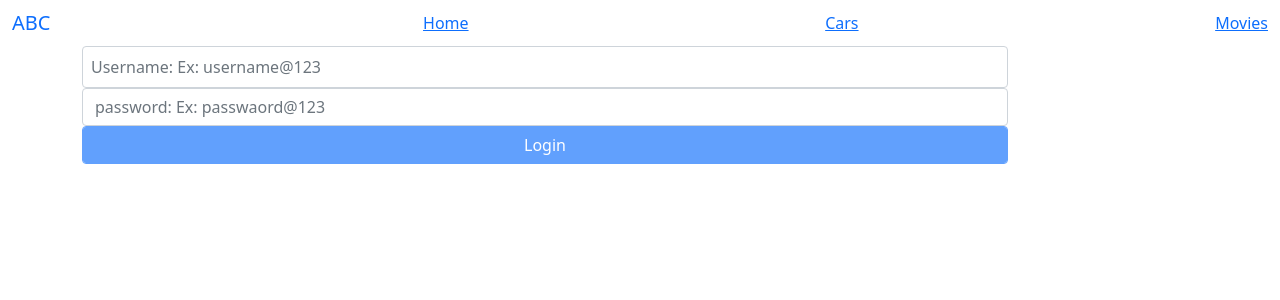
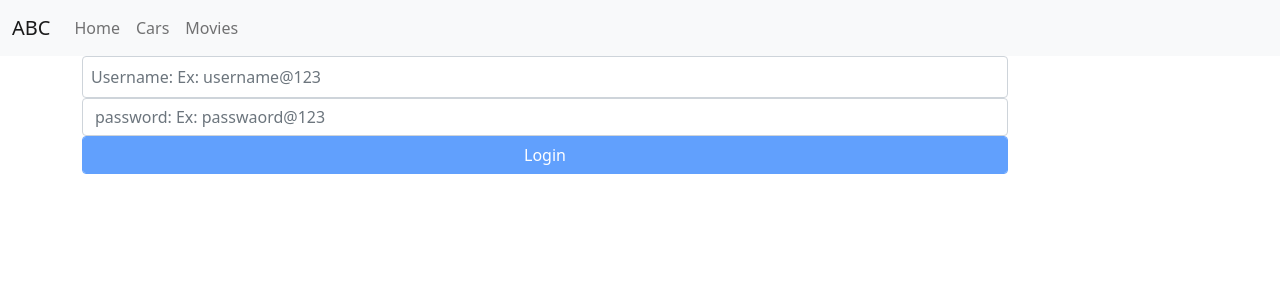
Before and after one commit to Anjan-Gowda/navbar, an Angular app: page /login in a window 1280 px wide. Shown: the top 300 px of the page. Built offline with nearby package versions, Linux system fonts and the light colour scheme.

Commit message:
2 files modified

```diff
--- a/src/app/cars/cars.component.html
+++ b/src/app/cars/cars.component.html
@@ -1,8 +1,8 @@
-<div class="card" style="width: 18rem;" *ngFor="let car of cars">
+<div class="card d-inline-flex p-5 m-2" style="width: 18rem;" *ngFor="let car of cars" >
   <img [src]="car.imageUrl" class="card-img-top" alt="...">
   <div class="card-body">
-    <h5 class="card-title">Card title</h5>
-    <p class="card-text">Some quick example text to build on the card title and make up the bulk of the card's content.</p>
-    <a href="#" class="btn btn-primary">Go somewhere</a>
+    <h5 class="card-title">{{car.model}}</h5>
+    <p class="card-text">{{car.make}} : {{car.bodyType}}-{{car.year}}</p>
+    <a href="#" class="btn btn-primary" >View more ...</a>
   </div>
 </div>
--- a/src/app/navbar/navbar.component.html
+++ b/src/app/navbar/navbar.component.html
@@ -1,12 +1,28 @@
-<nav class="navbar navbar-default">
+<nav class="navbar navbar-expand-lg navbar-light bg-light">
   <div class="container-fluid">
-    <div class="navbar-header">
-      <a class="navbar-brand" routerLink="" (click)="active('home')">ABC</a>
+    <a class="navbar-brand" (click)="active('home')">ABC</a>
+    <button
+      class="navbar-toggler"
+      type="button"
+      data-bs-toggle="collapse"
+      data-bs-target="#navbarNav"
+      aria-controls="navbarNav"
+      aria-expanded="false"
+      aria-label="Toggle navigation"
+    >
+      <span class="navbar-toggler-icon"></span>
+    </button>
+    <div class="collapse navbar-collapse" id="navbarNav">
+      <ul class="navbar-nav" *ngFor="let nav of navComponent">
+        <li [ngClass]="{ active: _active == nav.class }" class="nav-item">
+          <a
+            [routerLink]="[nav.path]"
+            (click)="active('home')"
+            class="nav-link"
+            >{{ nav.name }}</a
+          >
+        </li>
+      </ul>
     </div>
-    <ul class="nav navbar-nav" *ngFor="let nav of navComponent">
-      <li [ngClass]="{ active: _active == nav.class }">
-        <a [routerLink]="[nav.path]" (click)="active('home')">{{ nav.name }}</a>
-      </li>
-    </ul>
   </div>
 </nav>
```
